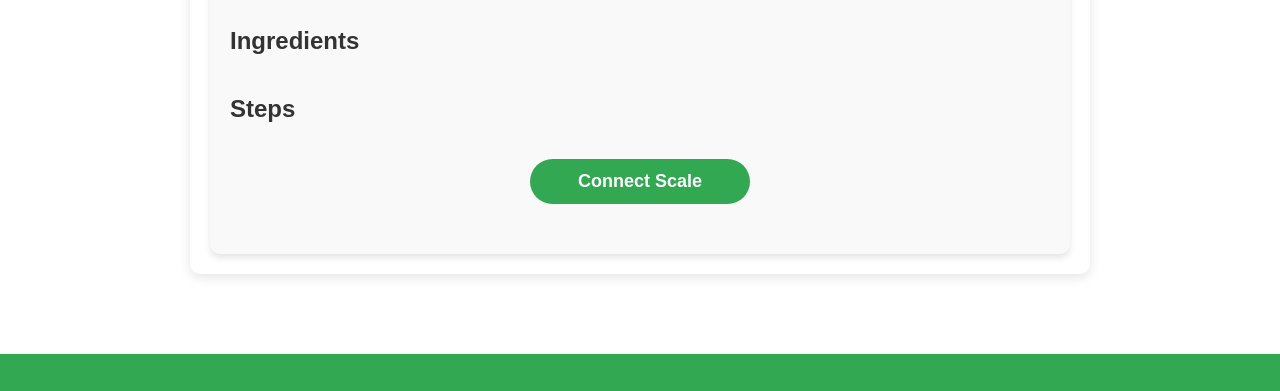
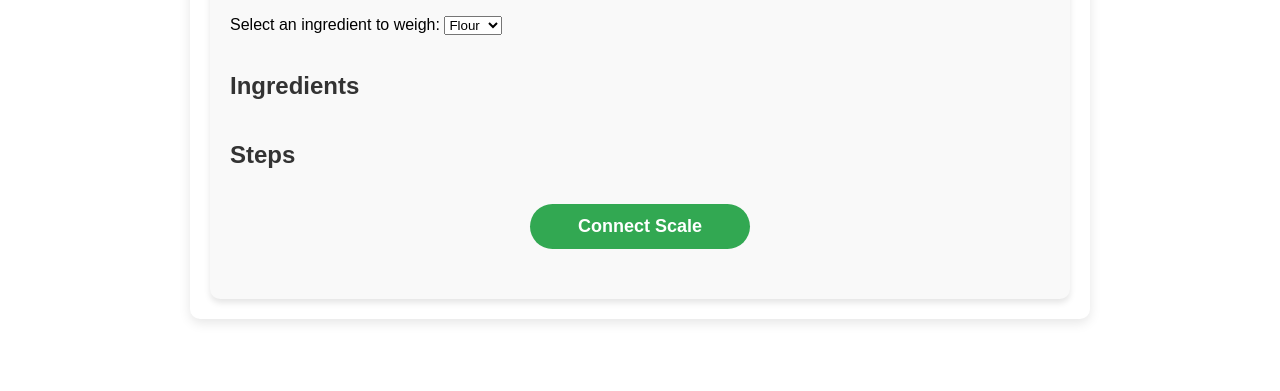
Before and after one commit to bnur-yildirim/NutriScale, a plain HTML site: page front-end/waffles.html in a window 1280 px wide. Shown: the part 255-646 px from the top of the page. Drawn offline with Linux system fonts and the light colour scheme; no server answers.

Commit message:
Update waffles.html

```diff
--- a/front-end/waffles.html
+++ b/front-end/waffles.html
@@ -7,7 +7,7 @@
     <title>Waffles Recipe - NutriScale</title>
     <link rel="stylesheet" href="styles.css">
     <link rel="stylesheet" href="https://cdnjs.cloudflare.com/ajax/libs/font-awesome/6.0.0-beta3/css/all.min.css">
-
+    <script src="waffles.js"></script> <!-- Link to your JavaScript file -->
 </head>
 
 <body>
@@ -43,19 +43,25 @@
     <main>
         <section class="recipe-page">
             <div class="recipe-content">
-                <h1 id="recipe-name">Waffles Recipe</h1> <!-- This is where the recipe name will be populated -->
+                <h1 id="recipe-name">Waffles Recipe</h1>
+
+                <!-- Ingredient Selection -->
+                <label for="ingredient-select">Select an ingredient to weigh:</label>
+                <select id="ingredient-select">
+                    <option value="flour">Flour</option>
+                    <option value="milk">Milk</option>
+                    <option value="eggs">Eggs</option>
+                    <option value="sugar">Sugar</option>
+                    <option value="butter">Butter</option>
+                </select>
 
                 <!-- Ingredients Section -->
                 <h2>Ingredients</h2>
-                <ul id="ingredients-list">
-
-                </ul>
+                <ul id="ingredients-list"></ul>
 
                 <!-- Steps Section -->
                 <h2>Steps</h2>
-                <ol id="steps-list">
-
-                </ol>
+                <ol id="steps-list"></ol>
 
                 <!-- Connect Scale Button -->
                 <button id="connectButton">Connect Scale</button>
@@ -93,7 +99,6 @@
             <p>&copy; 2024 NutriScale. All rights reserved.</p>
         </div>
     </footer>
-    <script src="waffles.js"></script> <!-- Link to your JavaScript file -->
 </body>
 
 </html>
```
